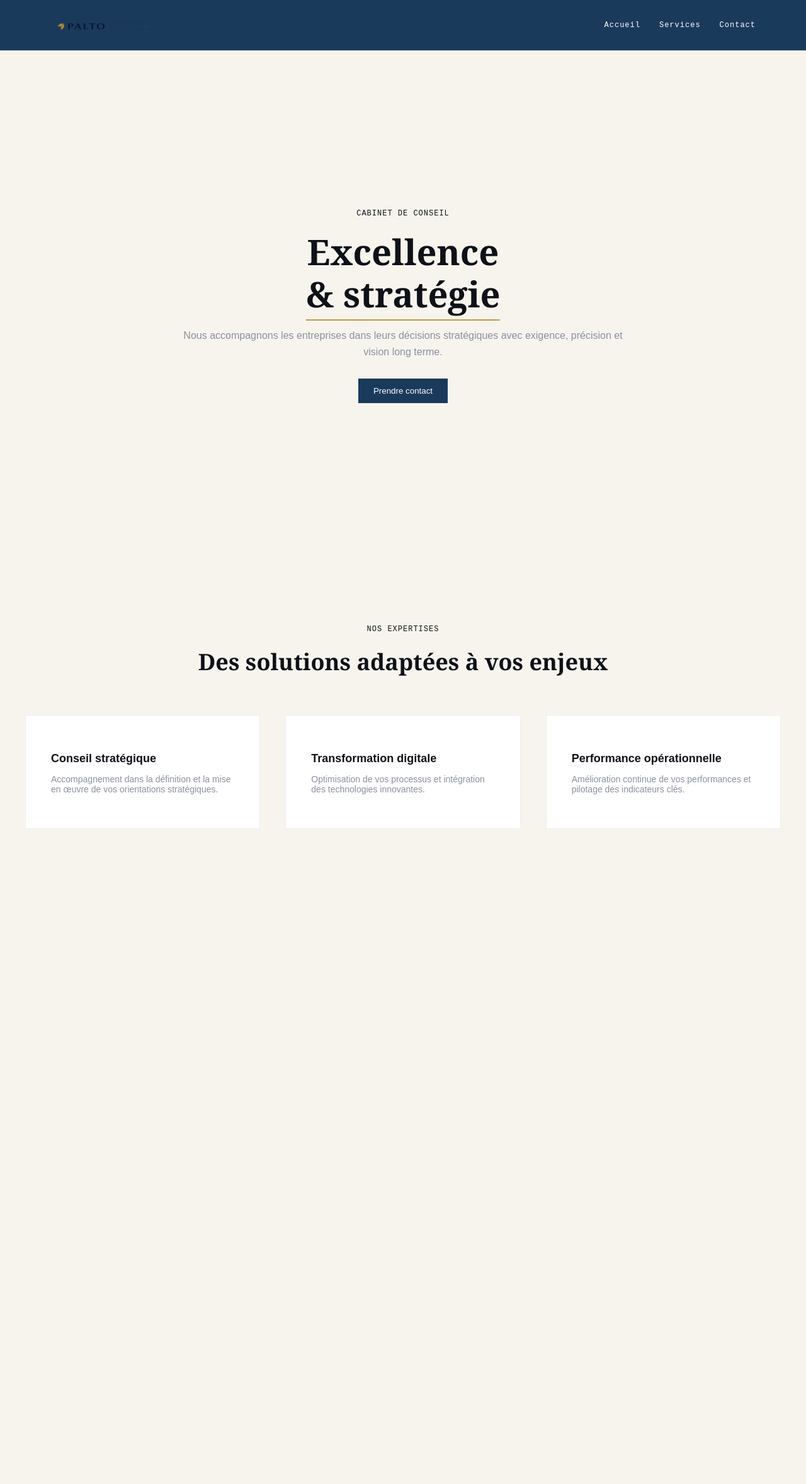
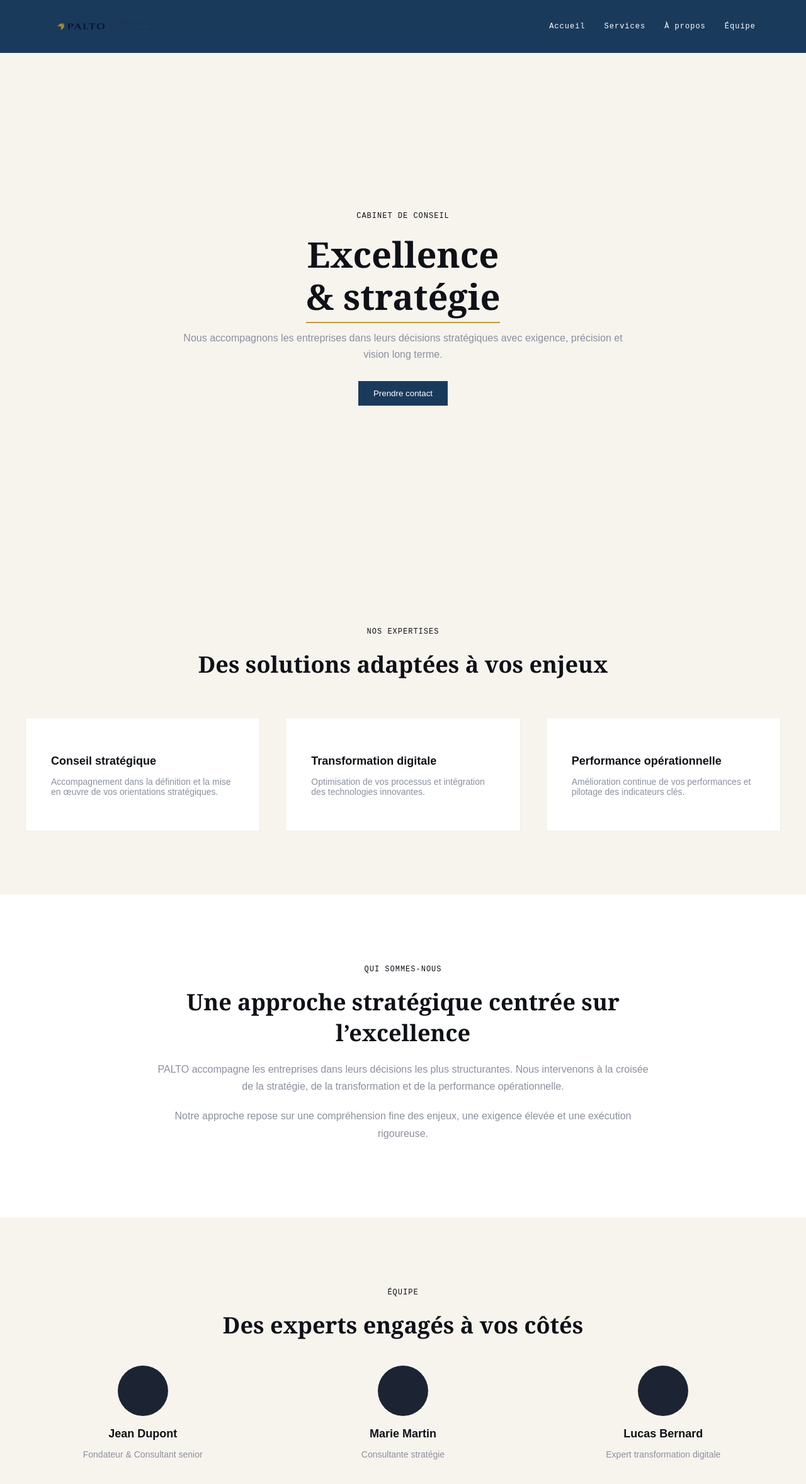
Before and after one commit to jlacroze/palto, a React (Vite) app: page / in a window 1280 px wide. Shown: the top 2356 px of the page at 63% size. Before the commit the page ends 1416 px from the top, so only its background shows below. Built offline with nearby package versions, Linux system fonts and the light colour scheme.

Commit message:
add 2 more section

```diff
--- a/src/App.jsx
+++ b/src/App.jsx
@@ -1,6 +1,8 @@
 import Navbar from "./components/Navbar/Navbar";
 import Hero from "./sections/Hero/Hero";
 import Services from "./sections/Services/Services";
+import About from "./sections/About/About";
+import Team from "./sections/Team/Team";
 
 function App() {
   return (
@@ -8,6 +10,8 @@ function App() {
       <Navbar />
       <Hero />
       <Services />
+      <About />
+      <Team />
     </>
   );
 }
--- a/src/components/Navbar/Navbar.jsx
+++ b/src/components/Navbar/Navbar.jsx
@@ -4,32 +4,52 @@ import logo from "../../assets/logo.png";
 
 export default function Navbar() {
   const [isOpen, setIsOpen] = useState(false);
+  const [scrolled, setScrolled] = useState(false);
 
-  // bloque le scroll quand menu ouvert
+  // bloque scroll menu mobile
   useEffect(() => {
     document.body.style.overflow = isOpen ? "hidden" : "";
   }, [isOpen]);
 
-  const toggleMenu = () => setIsOpen(!isOpen);
+  // shadow au scroll
+  useEffect(() => {
+    const handleScroll = () => {
+      setScrolled(window.scrollY > 10);
+    };
+
+    window.addEventListener("scroll", handleScroll);
+    return () => window.removeEventListener("scroll", handleScroll);
+  }, []);
+
   const closeMenu = () => setIsOpen(false);
 
+  const navLinks = [
+    { label: "Accueil", id: "home" },
+    { label: "Services", id: "services" },
+    { label: "À propos", id: "about" },
+    { label: "Équipe", id: "team" },
+  ];
+
   return (
-    <nav className={styles.navbar}>
+    <nav className={`${styles.navbar} ${scrolled ? styles.scrolled : ""}`}>
       <div className={styles.inner}>
-        <img src={logo} alt="PALTO" className={styles.logo} />
+        <a href="#home" onClick={closeMenu}>
+          <img src={logo} alt="PALTO" className={styles.logo} />
+        </a>
 
         {/* Desktop */}
         <div className={styles.links}>
-          <a href="#">Accueil</a>
-          <a href="#">Services</a>
-          <a href="#">Contact</a>
+          {navLinks.map((link) => (
+            <a key={link.id} href={`#${link.id}`}>
+              {link.label}
+            </a>
+          ))}
         </div>
 
         {/* Burger */}
         <button
           className={`${styles.burger} ${isOpen ? styles.open : ""}`}
-          onClick={toggleMenu}
-          aria-label="Menu"
+          onClick={() => setIsOpen(!isOpen)}
         >
           <span />
           <span />
@@ -37,17 +57,13 @@ export default function Navbar() {
         </button>
       </div>
 
-      {/* Overlay */}
-      <div
-        className={`${styles.overlay} ${isOpen ? styles.show : ""}`}
-        onClick={closeMenu}
-      />
-
       {/* Mobile menu */}
       <div className={`${styles.mobileMenu} ${isOpen ? styles.show : ""}`}>
-        <a onClick={closeMenu}>Accueil</a>
-        <a onClick={closeMenu}>Services</a>
-        <a onClick={closeMenu}>Contact</a>
+        {navLinks.map((link) => (
+          <a key={link.id} href={`#${link.id}`} onClick={closeMenu}>
+            {link.label}
+          </a>
+        ))}
       </div>
     </nav>
   );
--- a/src/components/Navbar/Navbar.module.css
+++ b/src/components/Navbar/Navbar.module.css
@@ -1,10 +1,18 @@
 .navbar {
+  position: sticky;
+  top: 0;
   width: 100%;
   background-color: var(--color-cobalt);
   display: flex;
   flex-direction: column;
   align-items: center;
-  position: relative;
+  z-index: 100;
+  transition: box-shadow 0.3s ease;
+}
+
+/* shadow au scroll */
+.scrolled {
+  box-shadow: 0 4px 20px rgba(0, 0, 0, 0.08);
 }
 
 /* ===== CONTAINER ===== */
@@ -15,7 +23,6 @@
   display: flex;
   justify-content: space-between;
   align-items: center;
-  z-index: 30;
 }
 
 .logo {
@@ -31,7 +38,6 @@
   cursor: pointer;
   background: none;
   border: none;
-  z-index: 40;
 }
 
 .burger span {
@@ -41,7 +47,7 @@
   transition: all 0.3s ease;
 }
 
-/* animation burger */
+/* animation */
 .open span:nth-child(1) {
   transform: rotate(45deg) translate(4px, 4px);
 }
@@ -54,27 +60,35 @@
   transform: rotate(-45deg) translate(4px, -4px);
 }
 
-/* ===== LINKS DESKTOP ===== */
+/* ===== LINKS ===== */
 
 .links {
   display: none;
 }
 
-/* ===== OVERLAY ===== */
-
-.overlay {
-  position: fixed;
-  inset: 0;
-  background: rgba(0, 0, 0, 0.2);
-  opacity: 0;
-  pointer-events: none;
-  transition: opacity 0.3s ease;
-  z-index: 10;
+.links a {
+  color: white;
+  text-decoration: none;
+  font-family: "Courier New", monospace;
+  font-size: 12px;
+  letter-spacing: 1px;
+  position: relative;
 }
 
-.overlay.show {
-  opacity: 1;
-  pointer-events: all;
+/* underline premium */
+.links a::after {
+  content: "";
+  position: absolute;
+  left: 0;
+  bottom: -4px;
+  width: 0%;
+  height: 1px;
+  background-color: var(--color-gold);
+  transition: width 0.3s ease;
+}
+
+.links a:hover::after {
+  width: 100%;
 }
 
 /* ===== MOBILE MENU ===== */
@@ -95,7 +109,6 @@
 
   transform: translateY(-100%);
   transition: transform 0.4s ease;
-  z-index: 20;
 }
 
 .mobileMenu.show {
@@ -107,7 +120,23 @@
   font-family: "Georgia", serif;
   font-size: 26px;
   letter-spacing: 2px;
-  cursor: pointer;
+  position: relative;
+}
+
+/* underline mobile */
+.mobileMenu a::after {
+  content: "";
+  position: absolute;
+  left: 0;
+  bottom: -6px;
+  width: 0%;
+  height: 1px;
+  background-color: var(--color-gold);
+  transition: width 0.3s ease;
+}
+
+.mobileMenu a:hover::after {
+  width: 100%;
 }
 
 /* ===== DESKTOP ===== */
@@ -130,12 +159,4 @@
     display: flex;
     gap: 30px;
   }
-
-  .links a {
-    color: white;
-    text-decoration: none;
-    font-family: "Courier New", monospace;
-    font-size: 12px;
-    letter-spacing: 1px;
-  }
 }
--- /dev/null
+++ b/src/sections/About/About.jsx
@@ -0,0 +1,24 @@
+import styles from "./About.module.css";
+
+export default function About() {
+  return (
+    <section id="about" className={styles.about}>
+      <div className={styles.inner}>
+        <p className="label">Qui sommes-nous</p>
+
+        <h2>Une approche stratégique centrée sur l’excellence</h2>
+
+        <p className={styles.text}>
+          PALTO accompagne les entreprises dans leurs décisions les plus
+          structurantes. Nous intervenons à la croisée de la stratégie,
+          de la transformation et de la performance opérationnelle.
+        </p>
+
+        <p className={styles.text}>
+          Notre approche repose sur une compréhension fine des enjeux,
+          une exigence élevée et une exécution rigoureuse.
+        </p>
+      </div>
+    </section>
+  );
+}
--- /dev/null
+++ b/src/sections/About/About.module.css
@@ -0,0 +1,33 @@
+.about {
+  padding: 60px 20px;
+  background-color: white;
+  display: flex;
+  justify-content: center;
+}
+
+.inner {
+  max-width: 800px;
+  text-align: center;
+}
+
+.about h2 {
+  font-size: 28px;
+  margin: 20px 0;
+}
+
+.text {
+  color: var(--color-silver);
+  line-height: 1.7;
+  margin-bottom: 20px;
+}
+
+/* desktop */
+@media (min-width: 768px) {
+  .about {
+    padding: 100px 40px;
+  }
+
+  .about h2 {
+    font-size: 36px;
+  }
+}
--- a/src/sections/Hero/Hero.jsx
+++ b/src/sections/Hero/Hero.jsx
@@ -2,7 +2,7 @@ import styles from "./Hero.module.css";
 
 export default function Hero() {
   return (
-    <section className={styles.hero}>
+    <section id="home" className={styles.hero}>
       <div className={styles.content}>
         <p className={`${styles.fadeUp} ${styles.delay1} label`}>
           Cabinet de conseil
--- a/src/sections/Services/Services.jsx
+++ b/src/sections/Services/Services.jsx
@@ -2,7 +2,7 @@ import styles from "./Services.module.css";
 
 export default function Services() {
   return (
-    <section className={styles.services}>
+    <section id="services" className={styles.services}>
       <div className={styles.inner}>
         <p className="label">Nos expertises</p>
 
--- /dev/null
+++ b/src/sections/Team/Team.jsx
@@ -0,0 +1,33 @@
+import styles from "./Team.module.css";
+
+export default function Team() {
+  return (
+    <section id="team" className={styles.team}>
+      <div className={styles.inner}>
+        <p className="label">Équipe</p>
+
+        <h2>Des experts engagés à vos côtés</h2>
+
+        <div className={styles.grid}>
+          <div className={styles.card}>
+            <div className={styles.avatar}></div>
+            <h3>Jean Dupont</h3>
+            <p>Fondateur & Consultant senior</p>
+          </div>
+
+          <div className={styles.card}>
+            <div className={styles.avatar}></div>
+            <h3>Marie Martin</h3>
+            <p>Consultante stratégie</p>
+          </div>
+
+          <div className={styles.card}>
+            <div className={styles.avatar}></div>
+            <h3>Lucas Bernard</h3>
+            <p>Expert transformation digitale</p>
+          </div>
+        </div>
+      </div>
+    </section>
+  );
+}
--- /dev/null
+++ b/src/sections/Team/Team.module.css
@@ -0,0 +1,64 @@
+.team {
+  background-color: var(--color-cream);
+  padding: 60px 20px;
+  display: flex;
+  justify-content: center;
+}
+
+.inner {
+  width: 100%;
+  text-align: center;
+}
+
+.team h2 {
+  font-size: 28px;
+  margin: 20px 0 40px;
+}
+
+.grid {
+  display: grid;
+  grid-template-columns: 1fr;
+  gap: 30px;
+}
+
+.card {
+  text-align: center;
+}
+
+.avatar {
+  width: 80px;
+  height: 80px;
+  margin: 0 auto 15px;
+  border-radius: 50%;
+  background-color: var(--color-slate);
+}
+
+.card h3 {
+  font-size: 18px;
+  margin-bottom: 5px;
+}
+
+.card p {
+  font-size: 14px;
+  color: var(--color-silver);
+}
+
+/* desktop */
+@media (min-width: 768px) {
+  .team {
+    padding: 100px 40px;
+  }
+
+  .inner {
+    max-width: 1200px;
+  }
+
+  .team h2 {
+    font-size: 36px;
+  }
+
+  .grid {
+    grid-template-columns: repeat(3, 1fr);
+    gap: 40px;
+  }
+}
--- a/src/styles/globals.css
+++ b/src/styles/globals.css
@@ -10,7 +10,9 @@ body {
   background-color: var(--color-cream);
   color: var(--color-ink);
 }
-
+html {
+  scroll-behavior: smooth;
+}
 /* TITRES */
 h1, h2 {
   font-family: "Georgia", serif;
@@ -36,3 +38,6 @@ img {
   max-width: 100%;
   height: auto;
 }
+section {
+  scroll-margin-top: 80px;
+}
```
